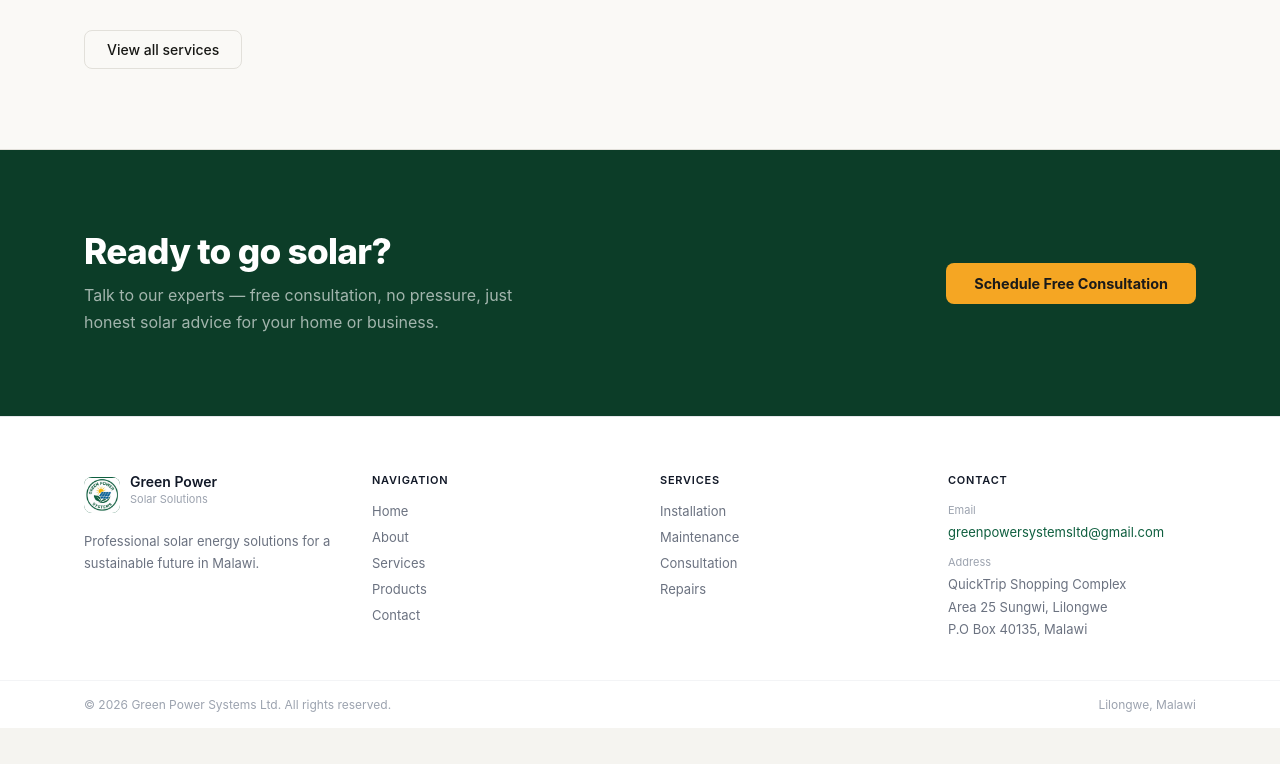
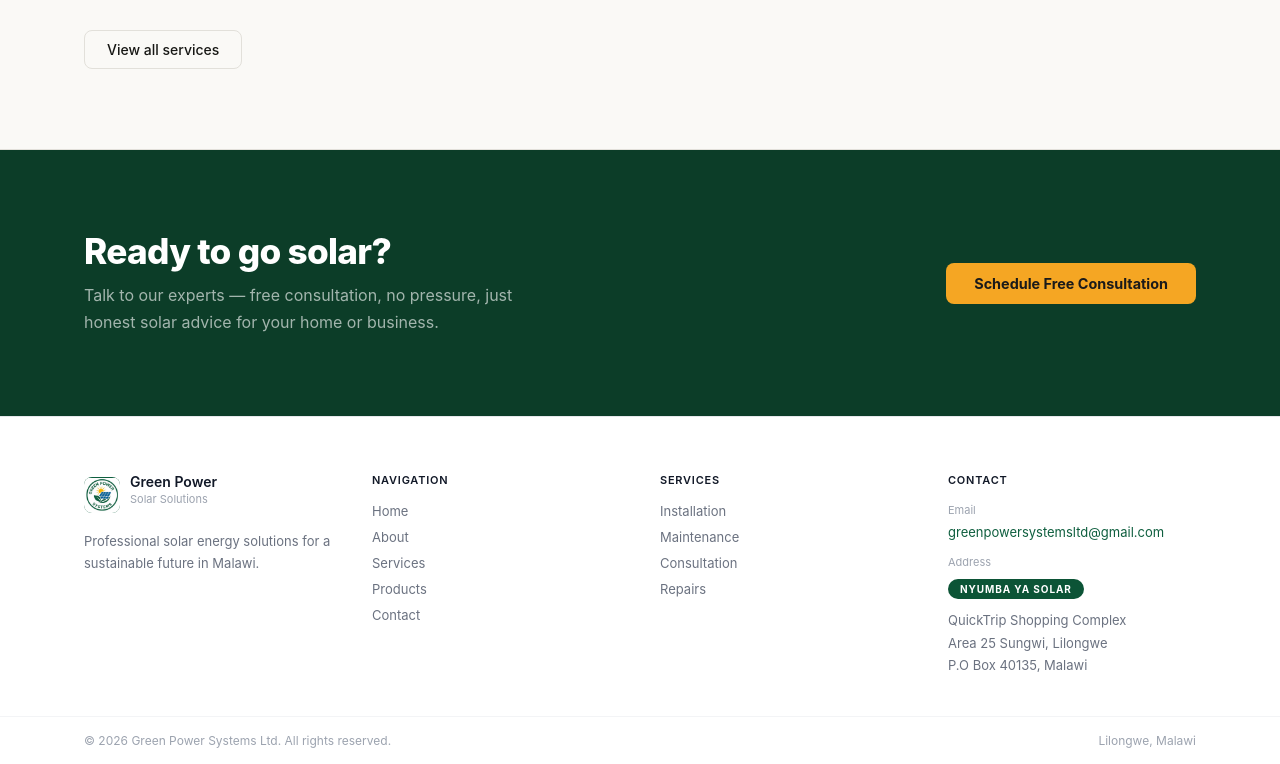
Before and after one commit to JUMAPETER736/GREEN_POWER_SYSTEMS, a Next.js app: page / in a window 1280 px wide. Shown: the part 1691-2455 px from the top of the page. Before the commit the page ends 2419 px from the top, so only its background shows below. Built offline with nearby package versions, Linux system fonts and the light colour scheme.

Commit message:
In the Footer adding the name of the Shop NYUMBA YA SOLAR text

```diff
--- a/src/app/components/Footer.tsx
+++ b/src/app/components/Footer.tsx
@@ -53,7 +53,13 @@ export default function Footer() {
                 width: 36, height: 36, borderRadius: 8,
                 overflow: "hidden", backgroundColor: "#0f5f3f", flexShrink: 0,
               }}>
-                <Image src="/logo.jpeg" alt="Green Power" width={36} height={36} style={{ objectFit: "contain" }} />
+                <Image
+                  src="/logo.jpeg"
+                  alt="Green Power"
+                  width={36}
+                  height={36}
+                  style={{ objectFit: "contain" }}
+                />
               </div>
               <div>
                 <p style={{ fontSize: 14, fontWeight: 600, color: "#111827", margin: 0 }}>Green Power</p>
@@ -89,17 +95,37 @@ export default function Footer() {
           <div>
             <p style={headingStyle}>Contact</p>
             <div style={{ display: "flex", flexDirection: "column", gap: 14 }}>
+
+              {/* Email */}
               <div>
                 <p style={{ fontSize: 11, color: "#9ca3af", marginBottom: 4, marginTop: 0 }}>Email</p>
-                <a href="mailto:greenpowersystemsltd@gmail.com" style={{
-                  fontSize: 13, color: "#0f5f3f", textDecoration: "none",
-                  wordBreak: "break-all",
-                }}>
+                <a
+                  href="mailto:greenpowersystemsltd@gmail.com"
+                  style={{ fontSize: 13, color: "#0f5f3f", textDecoration: "none", wordBreak: "break-all" }}
+                >
                   greenpowersystemsltd@gmail.com
                 </a>
               </div>
+
+              {/* Address with NYUMBA YA SOLAR badge */}
               <div>
-                <p style={{ fontSize: 11, color: "#9ca3af", marginBottom: 4, marginTop: 0 }}>Address</p>
+                <p style={{ fontSize: 11, color: "#9ca3af", marginBottom: 8, marginTop: 0 }}>Address</p>
+
+                {/* NYUMBA YA SOLAR badge */}
+                <span style={{
+                  display: "inline-block",
+                  marginBottom: 10,
+                  padding: "4px 12px",
+                  backgroundColor: "#0c5436",
+                  color: "#ffffff",
+                  fontSize: 10,
+                  fontWeight: 700,
+                  borderRadius: 100,
+                  letterSpacing: "0.09em",
+                }}>
+                  NYUMBA YA SOLAR
+                </span>
+
                 <address style={{
                   fontSize: 13, color: "#6b7280",
                   fontStyle: "normal", lineHeight: 1.7,
@@ -109,8 +135,10 @@ export default function Footer() {
                   P.O Box 40135, Malawi
                 </address>
               </div>
+
             </div>
           </div>
+
         </div>
       </div>
 
@@ -127,6 +155,7 @@ export default function Footer() {
           <p style={{ fontSize: 12, color: "#9ca3af", margin: 0 }}>Lilongwe, Malawi</p>
         </div>
       </div>
+
     </footer>
   );
 }
```
